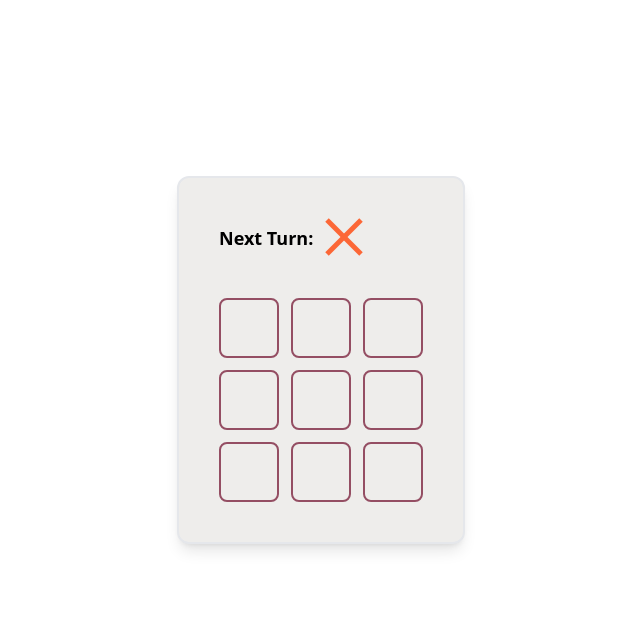
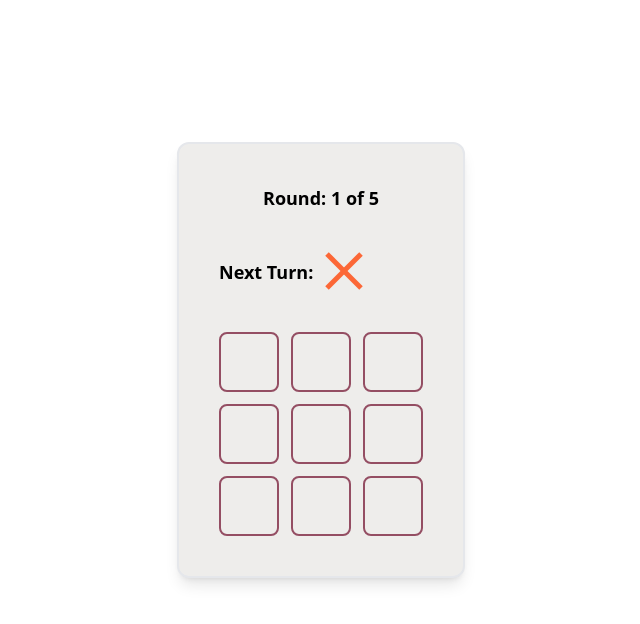
Before and after one commit to lokesh010/tictactoe, a Next.js app: page / in a window 1280 px wide. Shown: the top 624 px of the page, without its empty margins (319-959 px from the left). Built offline with nearby package versions, Linux system fonts and the light colour scheme.

Commit message:
localStorage handler

```diff
--- a/src/components/Board.tsx
+++ b/src/components/Board.tsx
@@ -1,20 +1,23 @@
-import { ReactElement } from "react";
+import { ReactElement, useEffect } from "react";
 import PlayerO from "./PlayerO";
 import PlayerX from "./PlayerX";
 import { Square } from "./Square";
 import { winStrategies } from "@/services/helper";
+import useRoundStore from "@/hooks/useRoundHandler";
 
-export function Board({ xIsNext, squares, onPlay }: any) {
+export function Board({ xIsNext, squares, onPlay, resetBoard }: any) {
+  const { getRounds, getCurrentRound, setRounds } = useRoundStore();
+
   const winner = calculateWinner(squares);
 
   function calculateWinner(squares: any) {
-    const getText = (el: any) => el?.type()?.key;
+    const getKey = (el: any) => el?.type()?.key;
 
     for (let i = 0; i < winStrategies.length; i++) {
       const [a, b, c] = winStrategies[i];
-      const Akey = getText(squares[a]);
-      const Bkey = getText(squares[b]);
-      const Ckey = getText(squares[c]);
+      const Akey = getKey(squares[a]);
+      const Bkey = getKey(squares[b]);
+      const Ckey = getKey(squares[c]);
 
       if (Akey && Akey === Bkey && Akey === Ckey) {
         return Akey;
@@ -23,9 +26,13 @@ export function Board({ xIsNext, squares, onPlay }: any) {
     return null;
   }
 
-  function handleClick(i: any) {
+  function squareClickHandler(i: any) {
+    const fillAllSquares = squares[i];
+
     return () => {
-      if (winner || squares[i]) return;
+      if (winner || fillAllSquares) {
+        return;
+      }
 
       const nextSquares = squares.slice();
       if (xIsNext) {
@@ -37,34 +44,51 @@ export function Board({ xIsNext, squares, onPlay }: any) {
     };
   }
 
+  useEffect(() => {
+    if (winner) {
+      setRounds({ round: getCurrentRound() + 1, winner });
+    }
+  }, [winner]);
+
   return (
     <div className="space-y-10 p-10 bg-[#EEEDEB] rounded-xl border-2 shadow-lg">
+      <p className="text-lg text-center font-bold">
+        Round: {getCurrentRound()} of 5
+      </p>
       {winner
         ? renderTitle("Winner", winner === "X" ? <PlayerX /> : <PlayerO />)
         : renderTitle("Next Turn", xIsNext ? <PlayerX /> : <PlayerO />)}
       <div className="flex flex-col items-center gap-3">
         <div className="flex gap-3">
-          <Square value={squares[0]} onSquareClick={handleClick(0)} />
-          <Square value={squares[1]} onSquareClick={handleClick(1)} />
-          <Square value={squares[2]} onSquareClick={handleClick(2)} />
+          <Square value={squares[0]} onSquareClick={squareClickHandler(0)} />
+          <Square value={squares[1]} onSquareClick={squareClickHandler(1)} />
+          <Square value={squares[2]} onSquareClick={squareClickHandler(2)} />
         </div>
         <div className="flex gap-3">
-          <Square value={squares[3]} onSquareClick={handleClick(3)} />
-          <Square value={squares[4]} onSquareClick={handleClick(4)} />
-          <Square value={squares[5]} onSquareClick={handleClick(5)} />
+          <Square value={squares[3]} onSquareClick={squareClickHandler(3)} />
+          <Square value={squares[4]} onSquareClick={squareClickHandler(4)} />
+          <Square value={squares[5]} onSquareClick={squareClickHandler(5)} />
         </div>
         <div className="flex gap-3">
-          <Square value={squares[6]} onSquareClick={handleClick(6)} />
-          <Square value={squares[7]} onSquareClick={handleClick(7)} />
-          <Square value={squares[8]} onSquareClick={handleClick(8)} />
+          <Square value={squares[6]} onSquareClick={squareClickHandler(6)} />
+          <Square value={squares[7]} onSquareClick={squareClickHandler(7)} />
+          <Square value={squares[8]} onSquareClick={squareClickHandler(8)} />
         </div>
       </div>
+      {winner ? (
+        <button
+          className="p-3 bg-blue-700 rounded-md text-white"
+          onClick={resetBoard}
+        >
+          Next Round
+        </button>
+      ) : null}
     </div>
   );
 
   function renderTitle(title: string, children: ReactElement) {
     return (
-      <div className="flex gap-3 items-center">
+      <div className="flex gap-3 items-center text-center">
         <p className="font-bold text-lg">{title}:</p>
         <div className="h-[40px] w-[40px]">{children}</div>
       </div>
--- /dev/null
+++ b/src/hooks/useRoundHandler.ts
@@ -0,0 +1,42 @@
+"use client";
+const storeKey = "rounds";
+
+interface Round {
+  round: number;
+  winner: "X" | "O";
+}
+
+function useRoundStore() {
+  const getRounds = () => localStorage.getItem(storeKey) || null;
+
+  function setRounds(round: Round) {
+    const prevRounds = JSON.parse(localStorage.getItem(storeKey) as string);
+
+    localStorage.setItem(
+      storeKey,
+      prevRounds
+        ? JSON.stringify([...prevRounds, round])
+        : JSON.stringify([round])
+    );
+  }
+
+  function getCurrentRound() {
+    const localItem: Array<Round> | null = JSON.parse(
+      localStorage.getItem(storeKey) as string
+    );
+
+    if (localItem) {
+      return localItem[localItem.length - 1].round;
+    }
+
+    return 1;
+  }
+
+  return {
+    getRounds,
+    setRounds,
+    getCurrentRound,
+  };
+}
+
+export default useRoundStore;
--- a/src/pages/index.tsx
+++ b/src/pages/index.tsx
@@ -1,16 +1,29 @@
-import { Board } from "@/components/Board";
 import { useState } from "react";
+import dynamic from "next/dynamic";
+const Board = dynamic(
+  () => import("@/components/Board").then((mod) => mod.Board),
+  {
+    ssr: false,
+  }
+);
+
+const initialHistory = [Array(9).fill(null)];
 
 export default function Home() {
-  const [history, setHistory] = useState([Array(9).fill(null)]);
+  const [history, setHistory] = useState(initialHistory);
   const [currentMove, setCurrentMove] = useState(0);
-  const xIsNext = currentMove % 2 === 0;
+  const xIsNext = currentMove % 2 === 0; // even number is X's turn
   const currentSquares = history[currentMove];
 
   function handlePlay(nextSquares: any) {
     const nextHistory = [...history.slice(0, currentMove + 1), nextSquares];
     setHistory(nextHistory);
     setCurrentMove(nextHistory.length - 1);
+  }
+
+  function resetBoard() {
+    setCurrentMove(0);
+    setHistory(initialHistory);
   }
 
   return (
@@ -21,6 +34,7 @@ export default function Home() {
             xIsNext={xIsNext}
             squares={currentSquares}
             onPlay={handlePlay}
+            resetBoard={resetBoard}
           />
         </div>
       </div>
```
